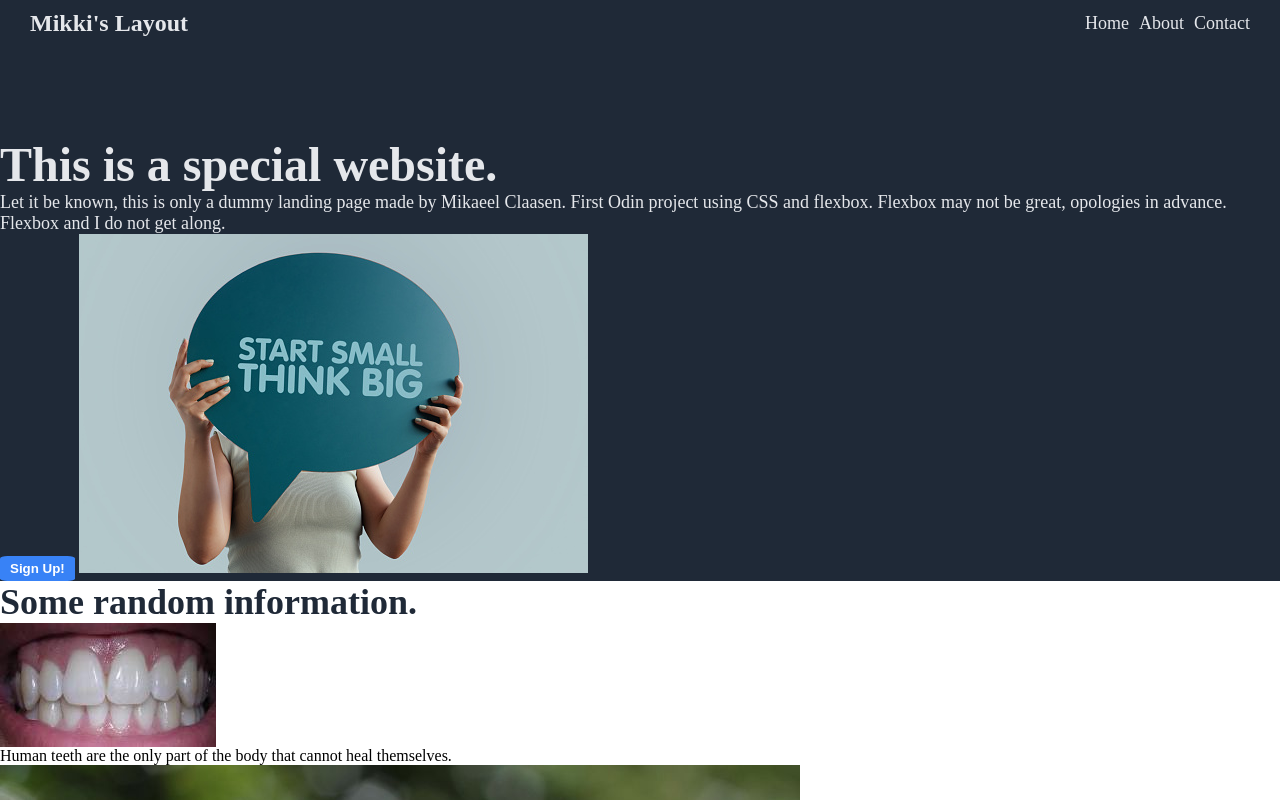
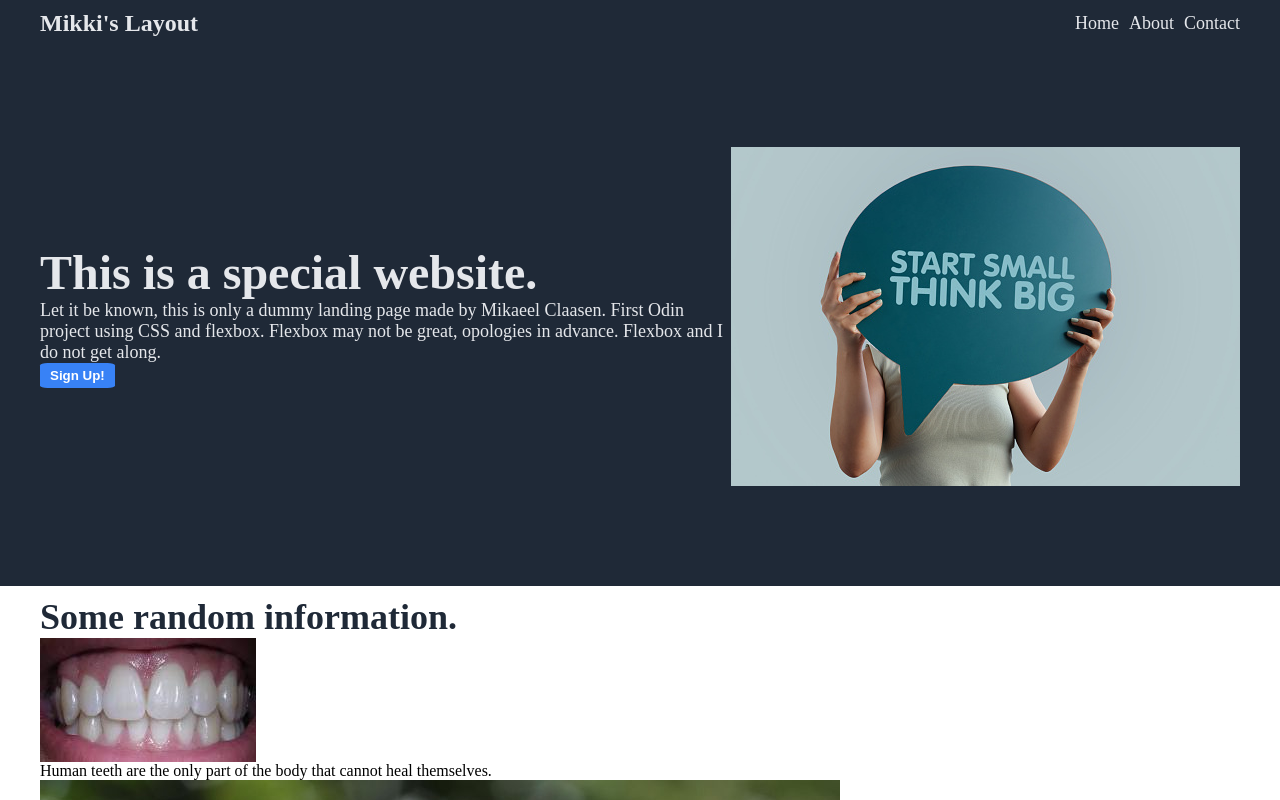
Before and after one commit to MCmikki1703/landing-page, a plain HTML site: page index.html in a window 1280 px wide. Shown: the top 800 px of the page. Drawn offline with Linux system fonts and the light colour scheme.

Commit message:
Changed padding for container

```diff
--- a/index.html
+++ b/index.html
@@ -27,6 +27,7 @@
 
     <header class="header">
         <div class="container">
+            <div>
                 <div class="main-text">
                     This is a special website.
                  </div>
@@ -38,6 +39,8 @@
                       Flexbox and I do not get along.
                  </p>
                  <button>Sign Up!</button>
+            </div>
+
 
             <img src="small-img.jpg" alt="Think Big">
         </div>
--- a/style.css
+++ b/style.css
@@ -81,10 +81,19 @@ article .container {
     color: #E5E7EB;
 }
 
+.container {
+    padding: 10px 40px;
+    padding-bottom: 100px;
+}
+
 .navbar .container{
     display: flex;
     align-items: center;
     justify-content: space-between;
-    padding: 10px 30px;
-    padding-bottom: 100px;
 }
+
+.header .container {
+    display: flex;
+    align-items:center;
+    justify-content: space-between;
+}
```
Lines whose indentation alone changed are shown as unchanged.
